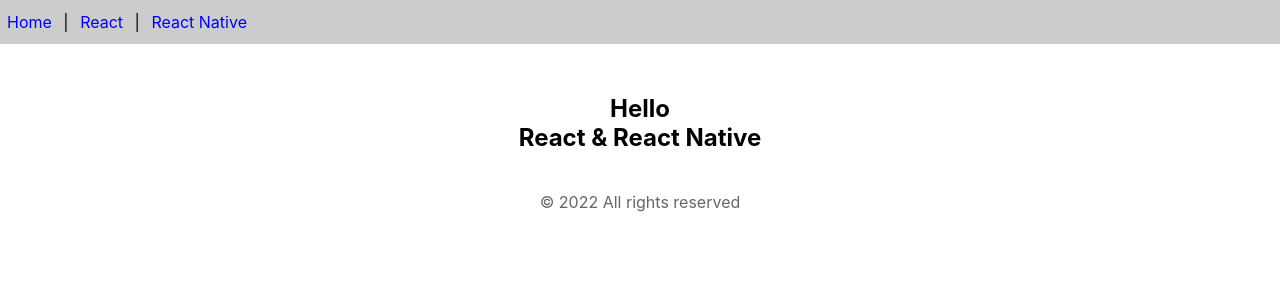
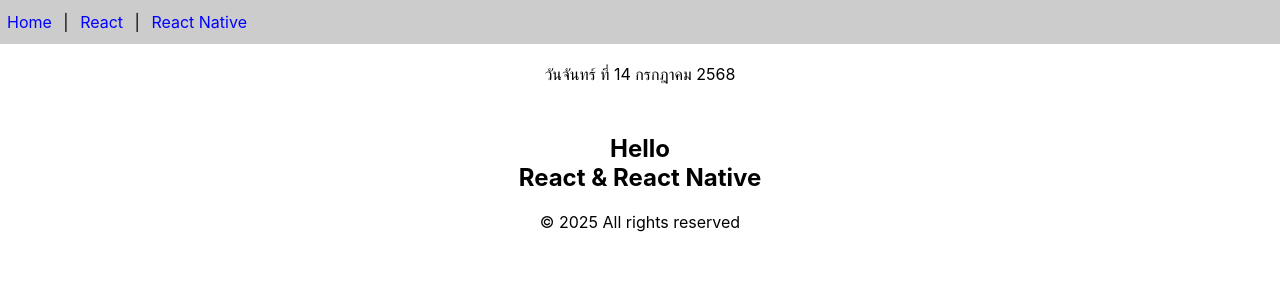
Before and after one commit to Sarunwit00/app1, a React (Create React App) app: page / in a window 1280 px wide. Shown: the top 300 px of the page. Built offline with nearby package versions, Linux system fonts and the light colour scheme.

Commit message:
Create class-components.js

```diff
--- a/src/App.js
+++ b/src/App.js
@@ -1,12 +1,14 @@
 import React from "react"
 import { Header, Content, Footer } from "./func-components"
+import Calender from "./class-components"
 
 function App() {
     return (
         <div>
-            <Header />
-            <Content />
-            <Footer />
+          <Header />
+          <p><center><Calender /></center></p>
+          <Content />
+          <Footer />
         </div>
     )
 }
--- /dev/null
+++ b/src/class-components.js
@@ -0,0 +1,25 @@
+import React, { Component } from "react";
+
+export default class Calender extends Component {
+    getData() {
+        const dayName = ['อาทิตย์', 'จันทร์', 'อังคาร', 'พุธ', 'พฤหัสบดี', 'ศุกร์', 'เสาร์']
+        const monthName = [
+            'มกราคม', 'กุมภาพันธ์', 'มีนาคม', 'เมษายน', 'พฤษภาคม', 'มิถุนายน',
+            'กรกฎาคม', 'สิงหาคม', 'กันยายน', 'ตุลาคม', 'พฤศจิกายน', 'ธันวาคม'
+        ]
+        const data = new Date();
+        const weekday = dayName[data.getDay()];
+        const day = data.getDate();
+        const month = monthName[data.getMonth()];
+        const year = data.getFullYear() + 543;
+        return `วัน${weekday} ที่ ${day} ${month} ${year}`;
+    }
+
+    render() {
+        return (
+            <div style={{ textAlign: 'center', marginTop: "20px" }}>
+                {this.getData()}
+            </div>
+        )
+    }
+}
--- a/src/func-components.js
+++ b/src/func-components.js
@@ -27,10 +27,10 @@
     )
 }
 
-export function Footer(){
+export const Footer =() => {
     return (
-        <div style={{textAlign: 'center', marginTop: '40px', color: "#666"}}>
-            &copy; 2022 All rights reserved
+        <div style={{textAlign: 'center'}}>
+            &copy; {new Date().getFullYear()} All rights reserved
         </div>
     )
 }
```
